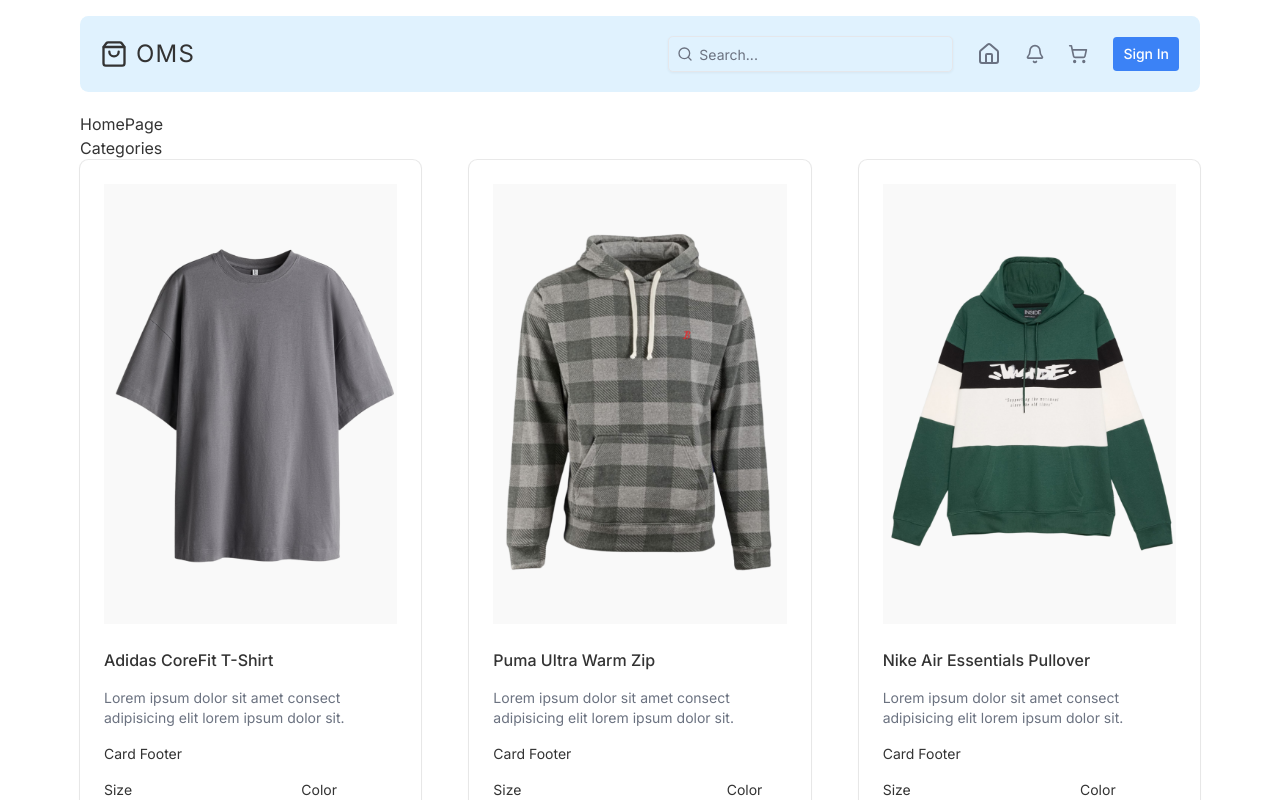
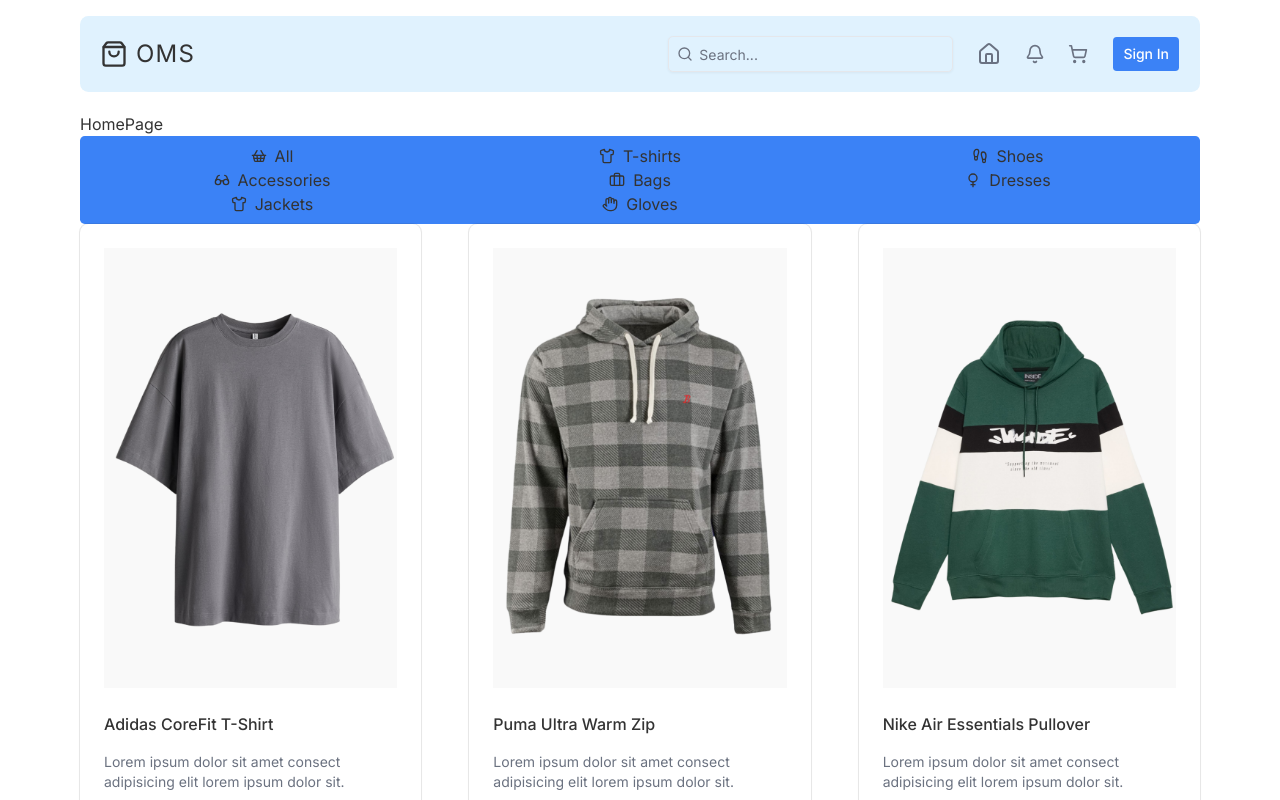
Before and after one commit to deepan-patel/OMS-FullStack, a Next.js app in the folder client/: page / in a window 1280 px wide. Shown: the top 800 px of the page. Built offline with nearby package versions, Linux system fonts and the light colour scheme.

Commit message:
created product card and categories
-- created product card and categories

```diff
--- a/client/src/components/web/Categories.tsx
+++ b/client/src/components/web/Categories.tsx
@@ -1,9 +1,90 @@
-"use client"
+"use client";
+
+import {
+    Footprints,
+    Glasses,
+    Briefcase,
+    Shirt,
+    ShoppingBasket,
+    Hand,
+    Venus,
+} from "lucide-react";
+
+import { cn } from "@/lib/utils";
+import { useRouter, useSearchParams } from "next/navigation";
+
+const categories = [
+    {
+        name: "All",
+        icon: <ShoppingBasket className="w-4 h-4" />,
+        slug: "all",
+    },
+    {
+        name: "T-shirts",
+        icon: <Shirt className="w-4 h-4" />,
+        slug: "t-shirts",
+    },
+    {
+        name: "Shoes",
+        icon: <Footprints className="w-4 h-4" />,
+        slug: "shoes",
+    },
+    {
+        name: "Accessories",
+        icon: <Glasses className="w-4 h-4" />,
+        slug: "accessories",
+    },
+    {
+        name: "Bags",
+        icon: <Briefcase className="w-4 h-4" />,
+        slug: "bags",
+    },
+    {
+        name: "Dresses",
+        icon: <Venus className="w-4 h-4" />,
+        slug: "dresses",
+    },
+    {
+        name: "Jackets",
+        icon: <Shirt className="w-4 h-4" />,
+        slug: "jackets",
+    },
+    {
+        name: "Gloves",
+        icon: <Hand className="w-4 h-4" />,
+        slug: "gloves",
+    },
+];
 
 export default function Categories() {
+
+    const searchParams = useSearchParams();
+    const selectedCategroy = searchParams.get("category");
+    const router = useRouter();
+
+    const handleChange = (value: string | null) => {
+        router.push(`/?category=${value}`);
+    }
+
     return (
         <div>
-            <h1>Categories</h1>
+            <div className="grid grid-cols-3 sm:grid-col-3 md:grid-col-4 lg:grid-col-6 xl:grid-col-8 bg-primary rounded-md p-2">
+                {categories.map((category) => (
+                    <div className={cn(
+                        "flex flex-row items-center justify-center gap-2 cursor-pointer",
+                        selectedCategroy === category.slug ? "bg-secondary text-secondary-foreground rounded-md" : "",
+
+                    )}
+                        key={category.slug}
+                        onClick={
+                            () => handleChange(category.slug)
+                        }
+                    >
+                        {category.icon}
+                        {category.name}
+                    </div>
+                ))}
+            </div>
         </div>
     )
 }
--- a/client/src/components/web/ProductCard.tsx
+++ b/client/src/components/web/ProductCard.tsx
@@ -59,11 +59,11 @@
                 <p>Card Footer</p>
 
                 {/* sizing and colour options */}
-                <div className="flex flex-row gap-5">
+                <div className="w-full flex items-center justify-between">
                     <div className="flex flex-col gap-2">
                         <p>Size</p>
                         <Combobox items={product.sizes}>
-                            <ComboboxInput placeholder="size" />
+                            <ComboboxInput placeholder="size" className="w-24" />
                             <ComboboxContent>
                                 <ComboboxEmpty>No items found.</ComboboxEmpty>
                                 <ComboboxList>
@@ -76,6 +76,7 @@
                             </ComboboxContent>
                         </Combobox>
                     </div>
+
                     <div className="flex flex-col gap-2">
                         <p>Color</p>
                         <RadioGroup
```
